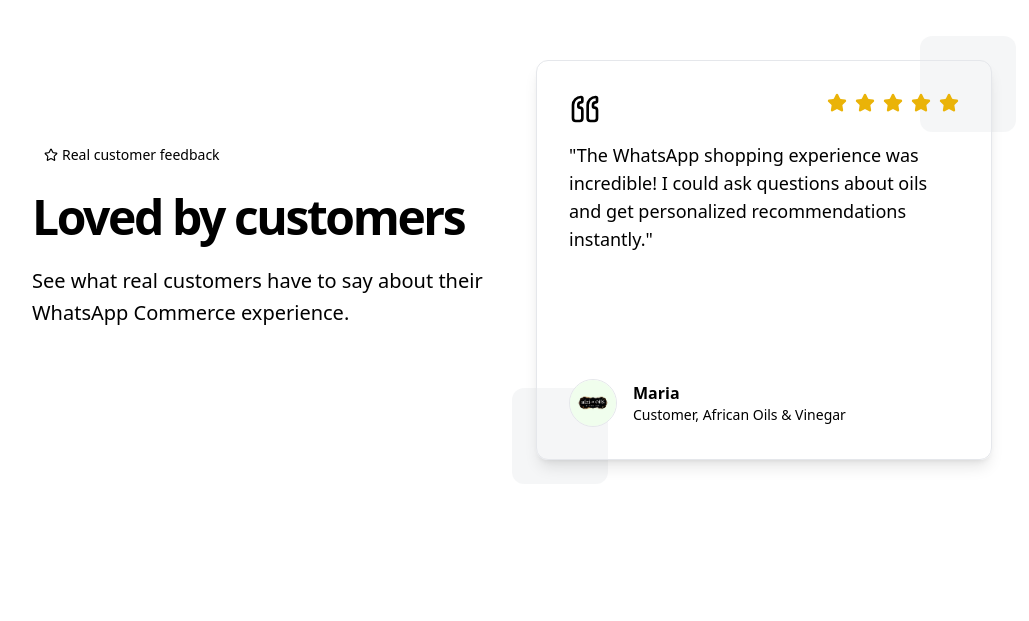
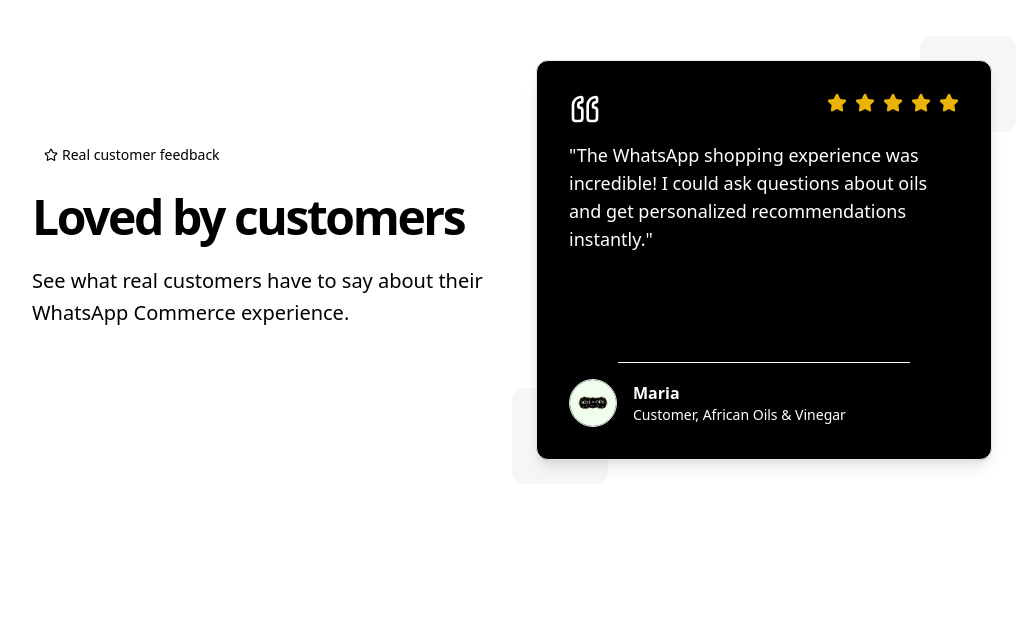
Before and after one commit to MattFlowapt/flowapt-website, a React (Vite) app: page / in a window 1280 px wide. Shown: the part 728-1349 px from the top of the page, without its empty margins (128-1157 px from the left). Built offline with nearby package versions, Linux system fonts and the light colour scheme; a web font is replaced by a local one.

Commit message:
Change testimonial cards to black background with white text

```diff
--- a/src/components/blocks/animated-testimonials.tsx
+++ b/src/components/blocks/animated-testimonials.tsx
@@ -143,7 +143,7 @@
                 transition={{ duration: 0.5, ease: "easeInOut" }}
                 style={{ zIndex: activeIndex === index ? 10 : 0 }}
               >
-                <div className="bg-card border shadow-lg rounded-xl p-6 sm:p-8 h-full flex flex-col justify-between">
+                <div className="bg-black text-white border shadow-lg rounded-xl p-6 sm:p-8 h-full flex flex-col justify-between">
                   <div className="flex justify-between items-start mb-4">
                     <Quote className="h-6 w-6 sm:h-8 sm:w-8 text-primary/20 rotate-180" />
                     <div className="flex gap-1 sm:gap-2">
```
